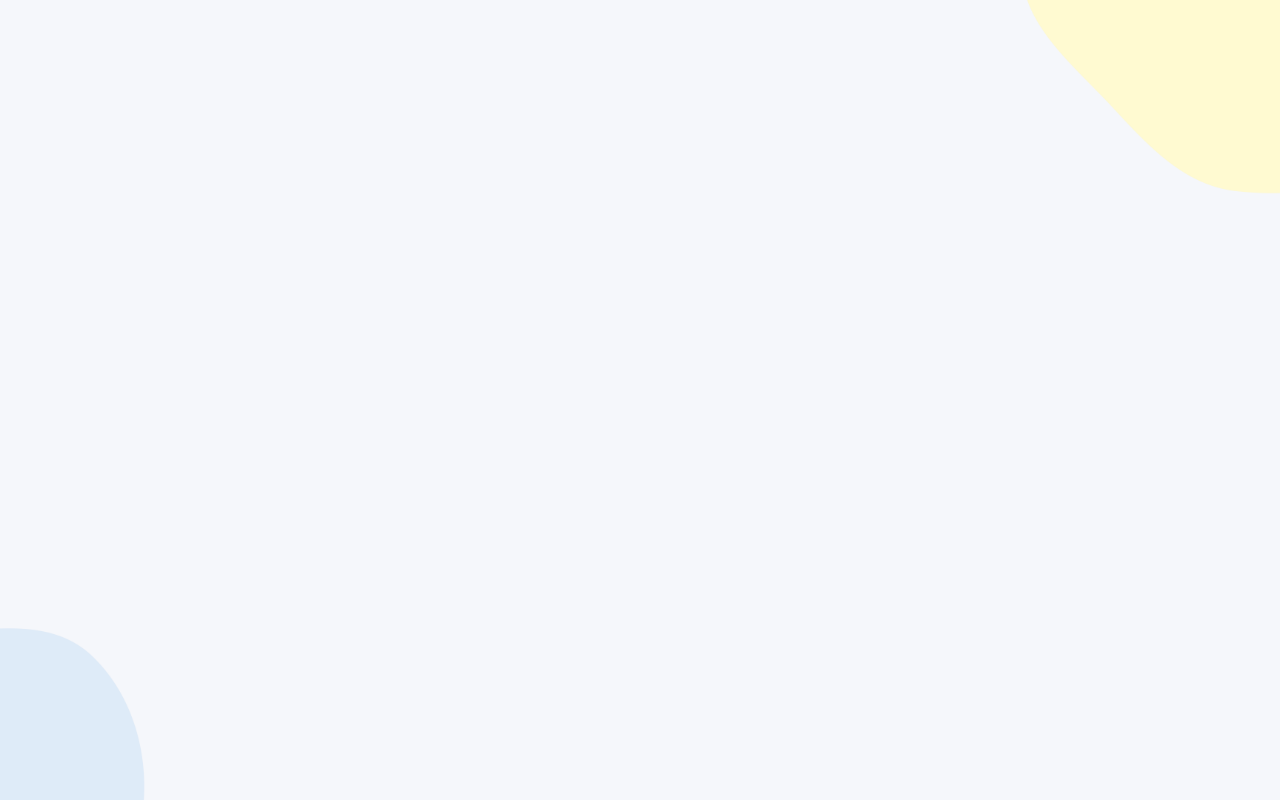
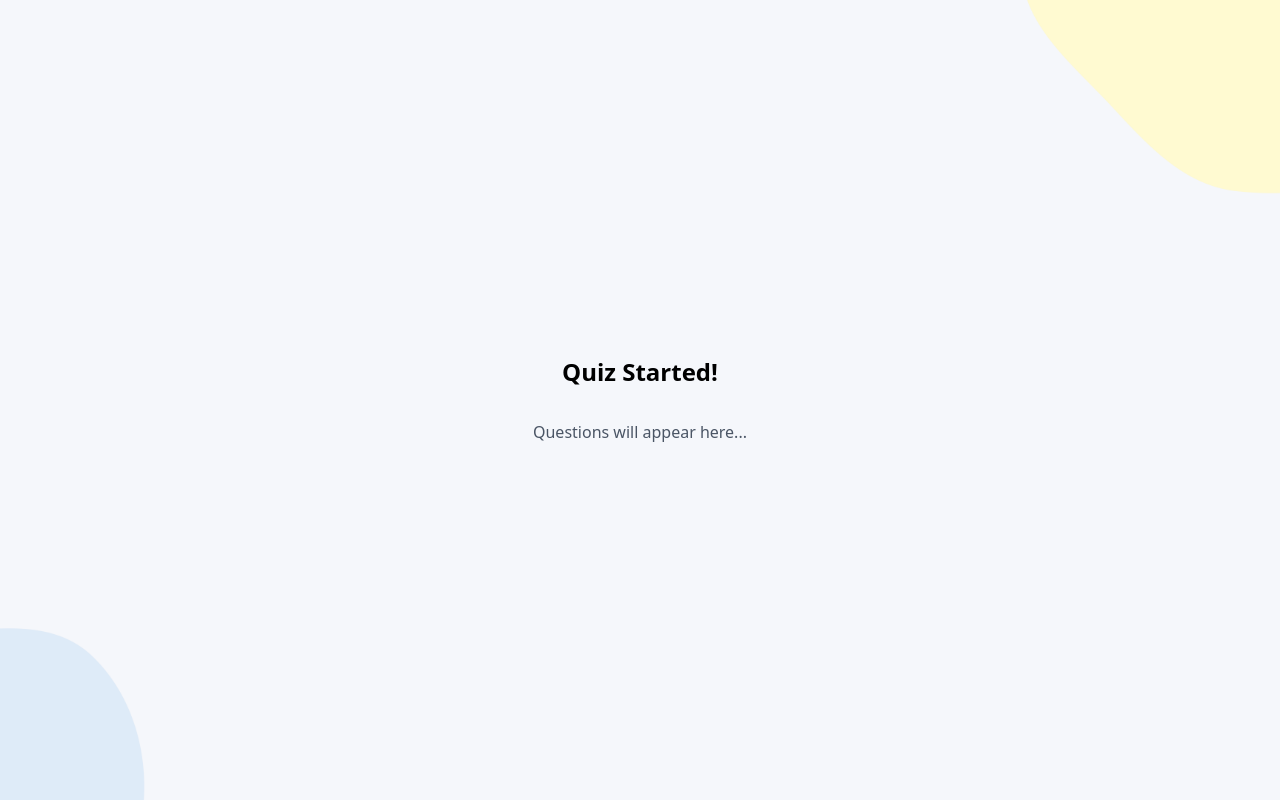
Before and after one commit to Timmydrax/quizzical-app, a React (Vite) app: page / in a window 1280 px wide. Both pictures are taken after a click on the button "Start Quiz". Built offline with nearby package versions, Linux system fonts and the light colour scheme.

Commit message:
CHORE: Project Init

```diff
--- a/src/components/QuizScreen.jsx
+++ b/src/components/QuizScreen.jsx
@@ -2,7 +2,8 @@ export default function QuizScreen() {
   return (
     <>
       <div className="flex flex-col items-center p-4 gap-4">
-
+        <h2 className="text-2xl font-semibold">Quiz Started!</h2>
+        <p className="mt-4 text-gray-600">Questions will appear here...</p>
       </div>
     </>
   );
```
